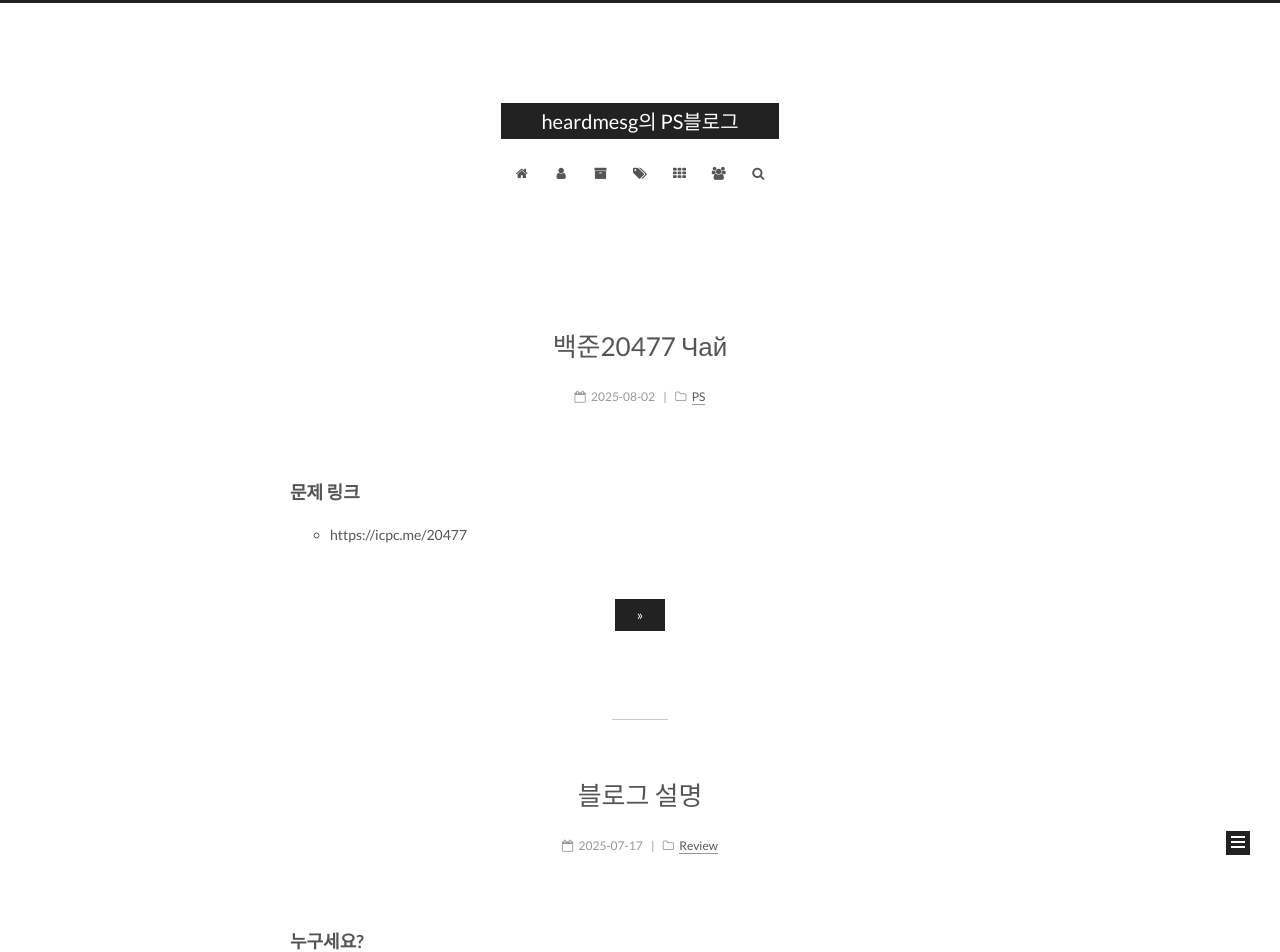
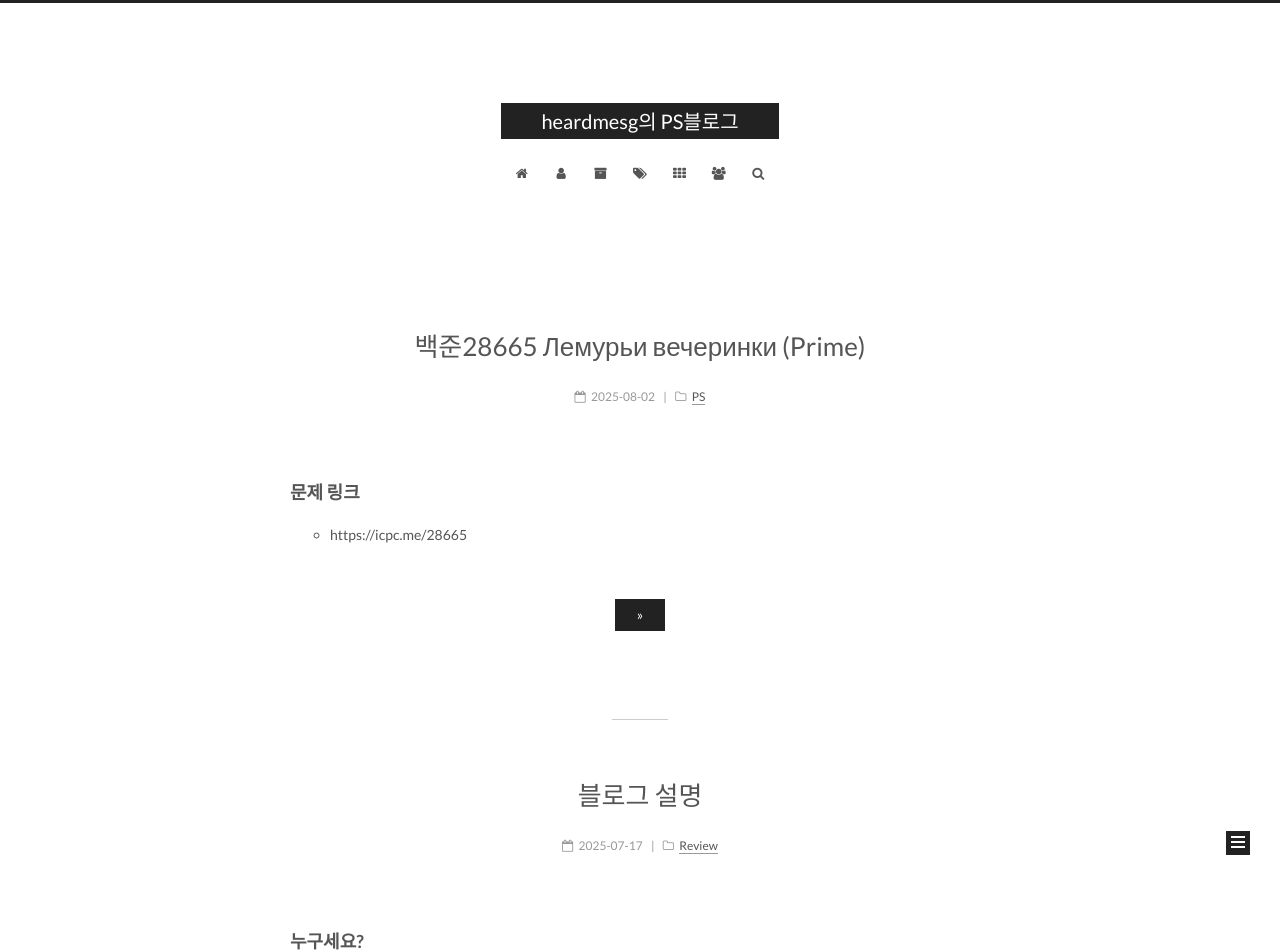
Before and after one commit to heardmesg/heardmesg.github.io, a Jekyll site: the page built from index.html, in a window 1280 px wide. Shown: the top 952 px of the page. Built offline with Jekyll 4.4.1, drawn with Linux system fonts in a browser that asks for light colours; the list of posts is cut into pages by our own code.

Commit message:
글 수정2

```diff
--- a/_posts/2025-08-02-boj20447.md
+++ b/_posts/2025-08-02-boj20447.md
@@ -1,5 +1,5 @@
 ---
-title:  "백준20477 Чай "
+title:  "백준28665 Лемурьи вечеринки (Prime) "
 date:   2025-08-02 11:54:00
 categories:
 - PS
@@ -8,7 +8,7 @@ tags:
 ---
 
 ### 문제 링크
-* https://icpc.me/20477
+* https://icpc.me/28665
 
 ### 문제 출처
 * Internet Olympiads in Informatics > 2020-2021 Season November 28, 2020 > Basic C번
```
